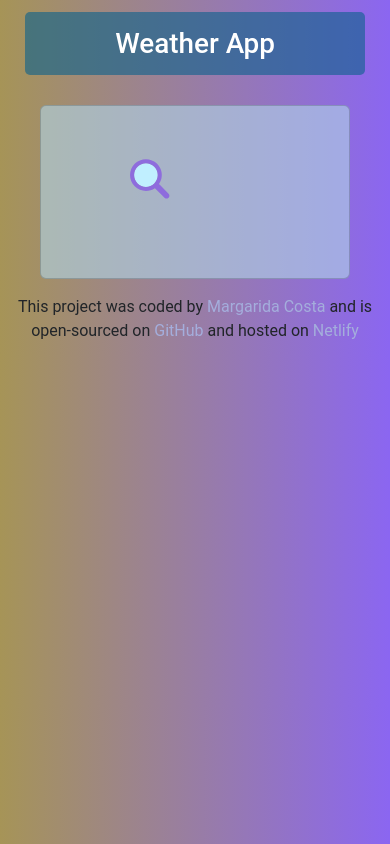
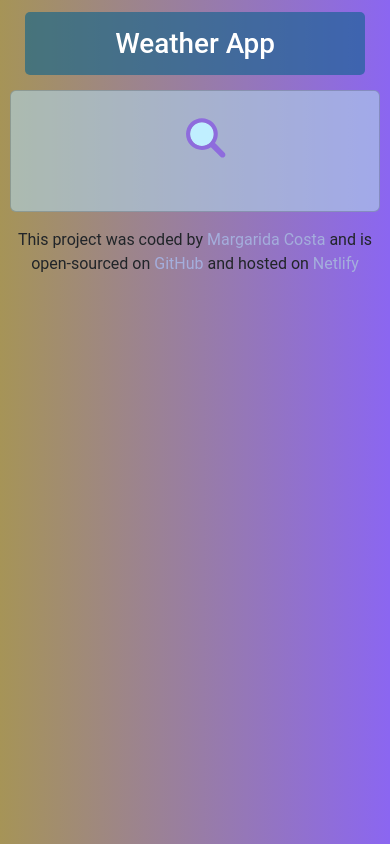
Before and after one commit to MargaridaFCosta/weather-app-react, a React (Create React App) app: page / in a window 390 px wide. Built offline with nearby package versions, Linux system fonts and the light colour scheme; no server answers.

Commit message:
Responsive app

```diff
--- a/src/WeatherInfo.css
+++ b/src/WeatherInfo.css
@@ -24,3 +24,11 @@
   text-align: center;
   display: block;
 }
+
+@media (max-width: 900px) {
+  .WeatherInfo ul li {
+  font-size: 15px;
+  text-align: center;
+
+  }
+}
--- a/src/styles.css
+++ b/src/styles.css
@@ -22,3 +22,14 @@ h1 {
   background: rgba(177, 213, 232, 0.6);
   padding: 30px;
 }
+
+@media (max-width: 900px) {
+  .card {
+  padding:4px;
+  margin: 0px;
+  text-align: center;
+  }
+  .container {
+    padding:0;
+  }
+}
```
Also changed, not shown: src/Weather.js (+7 -3 lines).
